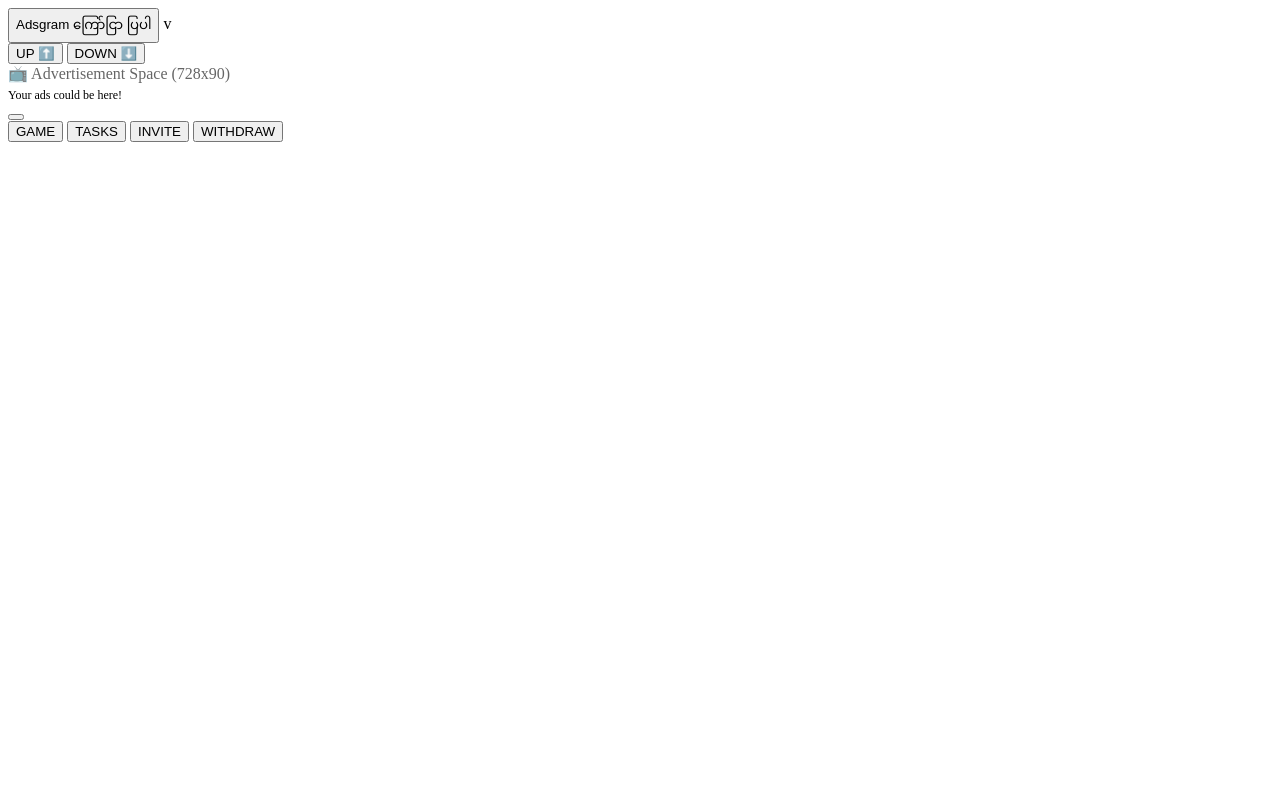
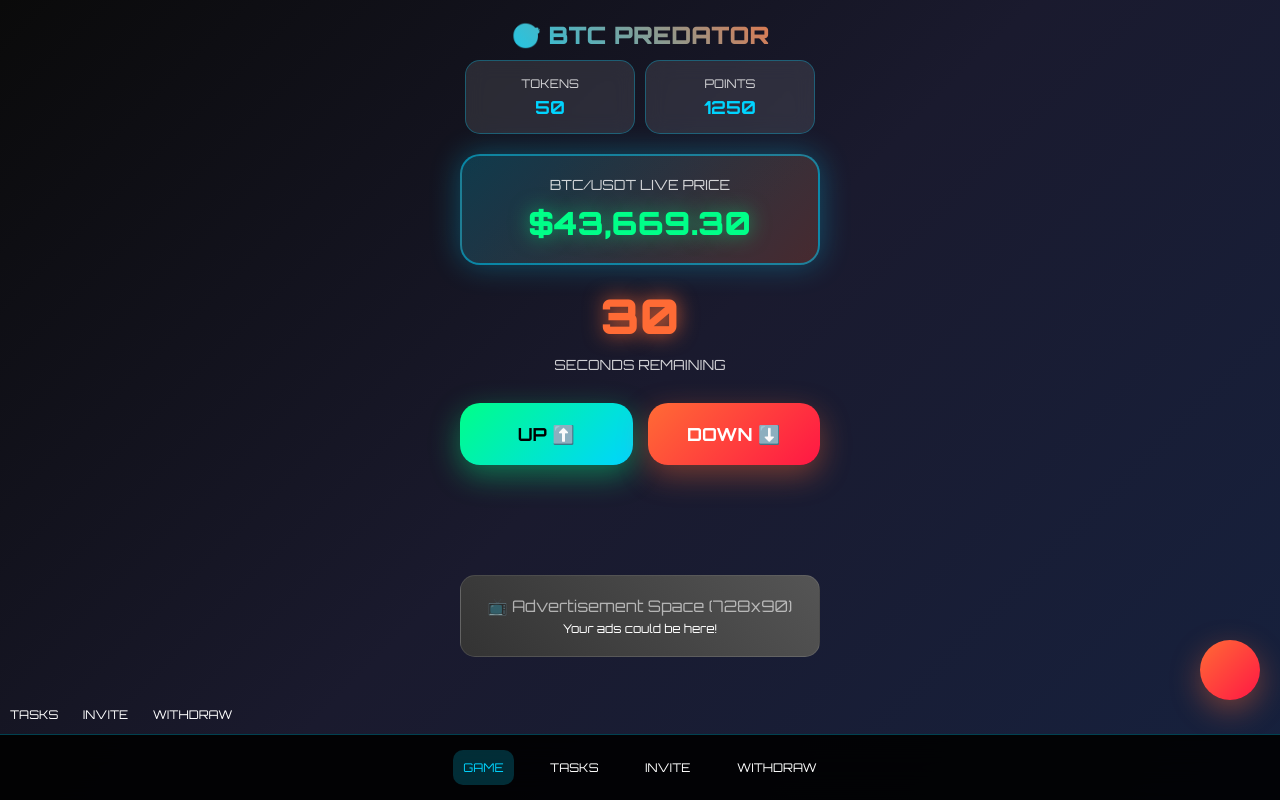
Before and after one commit to LoKe-TMA/BTC--Predator, a plain HTML site: page index.html in a window 1280 px wide. Drawn offline with Linux system fonts and the light colour scheme.

Commit message:
Update index.html

```diff
--- a/index.html
+++ b/index.html
@@ -3,36 +3,36 @@
 <head>
     <meta charset="UTF-8">
     <meta name="viewport" content="width=device-width, initial-scale=1.0">
-    <title>Adsgram Test</title>
+    <title>BTC Predator - Play & Earn</title>
+    <link rel="stylesheet" href="styles.css">
 </head>
 <body>
-    <button id="testAdBtn">Adsgram ကြော်ငြာ ပြပါ</button>
+    <div class="container">
+        <div id="gamePage" class="page active">
+            <div class="header">
+                <div class="logo">🎯 BTC PREDATOR</div>
+                <div class="balance-container">
+                    <div class="balance-item">
+                        <div class="balance-label">TOKENS</div>
+                        <div class="balance-value" id="tokenBalance">50</div>
+                    </div>
+                    <div class="balance-item">
+                        <div class="balance-label">POINTS</div>
+                        <div class="balance-value" id="pointBalance">1250</div>
+                    </div>
+                </div>
+            </div>
 
-    <script src="https://sad.adsgram.ai/js/sad.min.js"></script>
-    <script>
-        document.addEventListener('DOMContentLoaded', function() {
-            const AdController = window.Adsgram?.init({
-                blockId: "int-13300" // သင့်ရဲ့ မှန်ကန်တဲ့ blockId ဖြစ်ကြောင်း သေချာပါစေ
-            });
+            <div class="price-container">
+                <div class="price-label">BTC/USDT LIVE PRICE</div>
+                <div class="price-value" id="btcPrice">$43,567.89</div>
+            </div>
 
-            const testAdBtn = document.getElementById('testAdBtn');
-            if (testAdBtn && AdController) {
-                testAdBtn.addEventListener('click', () => {
-                    AdController.show().then((result) => {
-                        alert('ကြော်ငြာ အောင်မြင်စွာ ပြသနိုင်ပါပြီ။ ရလဒ်: ' + result);
-                    }).catch((err) => {
-                        console.error("AdsGram test error:", err);
-                        alert("Test မှာ ကြော်ငြာ ကျရှုံးပါပြီ: " + JSON.stringify(err, null, 4));
-                    });
-                });
-            } else {
-                console.log("Ad button ဒါမှမဟုတ် Adsgram Controller ကို ရှာမတွေ့ပါဘူး။");
-            }
-        });
-    </script>
-</body>
-</html>
-v
+            <div class="timer-container">
+                <div class="timer" id="countdown">30</div>
+                <div class="timer-label">SECONDS REMAINING</div>
+            </div>
+
             <div class="prediction-buttons">
                 <button class="prediction-btn up-btn" id="upBtn">
                     UP ⬆️
@@ -68,4 +68,12 @@ v
 
     <script src="script.js"></script>
 </body>
+</html>            <button class="nav-btn" onclick="window.location.href='tasks.html'">TASKS</button>
+            <button class="nav-btn" onclick="window.location.href='invite.html'">INVITE</button>
+            <button class="nav-btn" onclick="window.location.href='withdrawal.html'">WITHDRAW</button>
+        </div>
+    </div>
+
+    <script src="script.js"></script>
+</body>
 </html>
```
